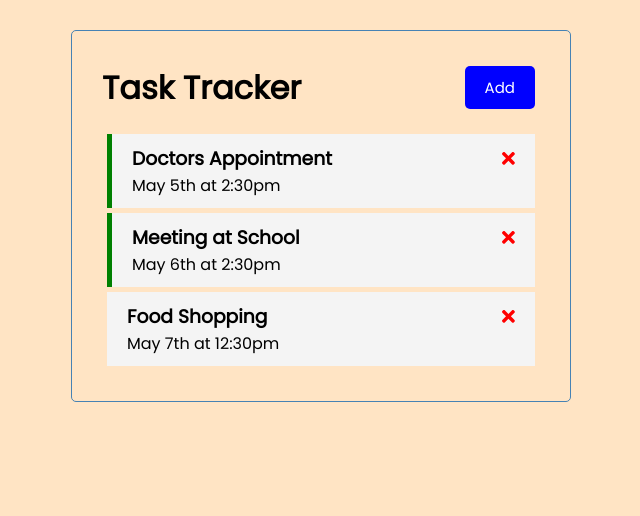
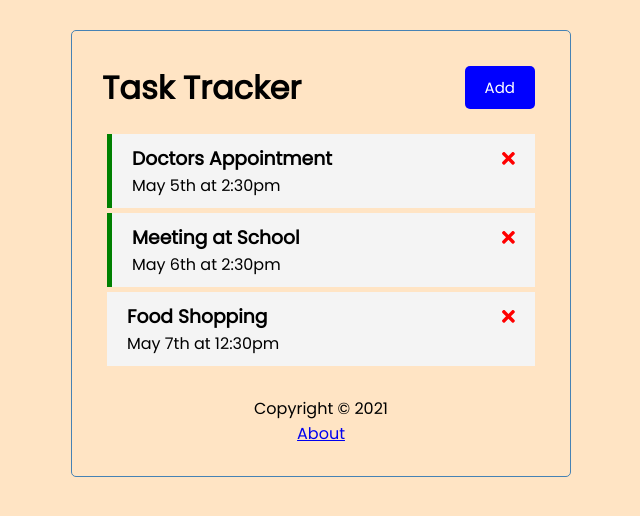
Before and after one commit to Zyar3k/angular-crash, an Angular app: page / in a window 1280 px wide. Shown: the top 516 px of the page, without its empty margins (319-959 px from the left). Built offline with nearby package versions, Linux system fonts and the light colour scheme; data requests are answered from the project's data file.

Commit message:
Finish project

```diff
--- a/src/app/app.component.html
+++ b/src/app/app.component.html
@@ -1,4 +1,5 @@
 <div class="container">
   <app-header></app-header>
   <router-outlet></router-outlet>
+  <app-footer></app-footer>
 </div>
--- a/src/app/app.module.ts
+++ b/src/app/app.module.ts
@@ -12,6 +12,7 @@
 import { TaskItemComponent } from './components/task-item/task-item.component';
 import { AddTaskComponent } from './components/add-task/add-task.component';
 import { AboutComponent } from './components/about/about.component';
+import { FooterComponent } from './components/footer/footer.component';
 
 const appRoutes: Routes = [
   { path: '', component: TasksComponent },
@@ -26,6 +27,7 @@
     TaskItemComponent,
     AddTaskComponent,
     AboutComponent,
+    FooterComponent,
   ],
   imports: [
     BrowserModule,
--- /dev/null
+++ b/src/app/components/footer/footer.component.css
@@ -0,0 +1,4 @@
+footer {
+  margin-top: 30px;
+  text-align: center;
+}
--- /dev/null
+++ b/src/app/components/footer/footer.component.html
@@ -0,0 +1,4 @@
+<footer>
+  <p>Copyright &copy; 2021</p>
+  <a routerLink="/about">About</a>
+</footer>
--- /dev/null
+++ b/src/app/components/footer/footer.component.ts
@@ -0,0 +1,15 @@
+import { Component, OnInit } from '@angular/core';
+
+@Component({
+  selector: 'app-footer',
+  templateUrl: './footer.component.html',
+  styleUrls: ['./footer.component.css']
+})
+export class FooterComponent implements OnInit {
+
+  constructor() { }
+
+  ngOnInit(): void {
+  }
+
+}
--- a/src/app/components/header/header.component.html
+++ b/src/app/components/header/header.component.html
@@ -1,6 +1,7 @@
 <header>
   <h1>{{ title }}</h1>
   <app-button
+    *ngIf="hasRoute('/')"
     color="{{ showAddTask ? 'red' : 'blue' }}"
     text="{{ showAddTask ? 'Close' : 'Add' }}"
     (btnClick)="toggleAddTask()"
--- a/src/app/components/header/header.component.ts
+++ b/src/app/components/header/header.component.ts
@@ -1,6 +1,7 @@
 import { Component, OnInit } from '@angular/core';
 import { UiService } from 'src/app/services/ui.service';
 import { Subscription } from 'rxjs';
+import { Router } from '@angular/router';
 @Component({
   selector: 'app-header',
   templateUrl: './header.component.html',
@@ -11,7 +12,7 @@
   showAddTask: boolean;
   subscription: Subscription;
 
-  constructor(private uiService: UiService) {
+  constructor(private uiService: UiService, private router: Router) {
     this.subscription = this.uiService
       .onToggle()
       .subscribe((value) => (this.showAddTask = value));
@@ -22,4 +23,8 @@
   toggleAddTask() {
     this.uiService.toggleAddTask();
   }
+
+  hasRoute(route: string) {
+    return this.router.url === route;
+  }
 }
```
Also changed, not shown: 1 other file (tests, documents, lock files or other folders).
